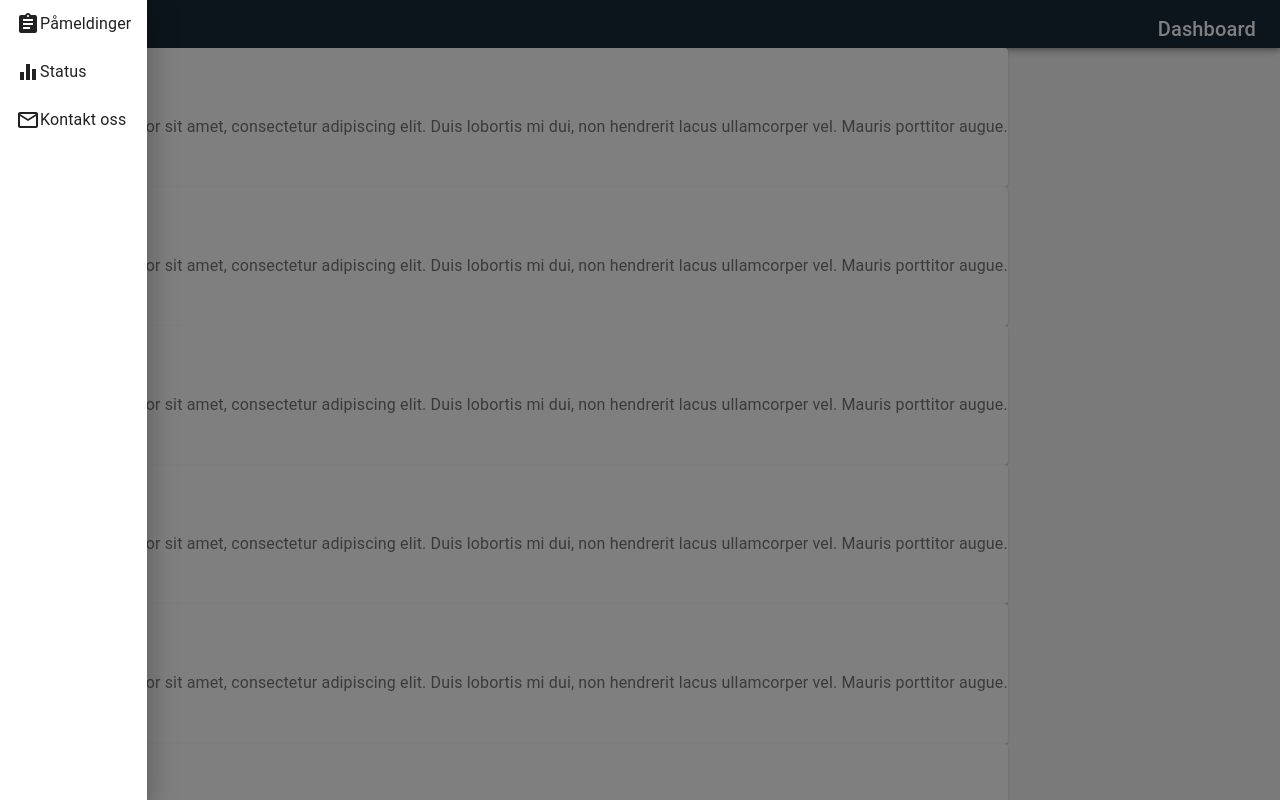
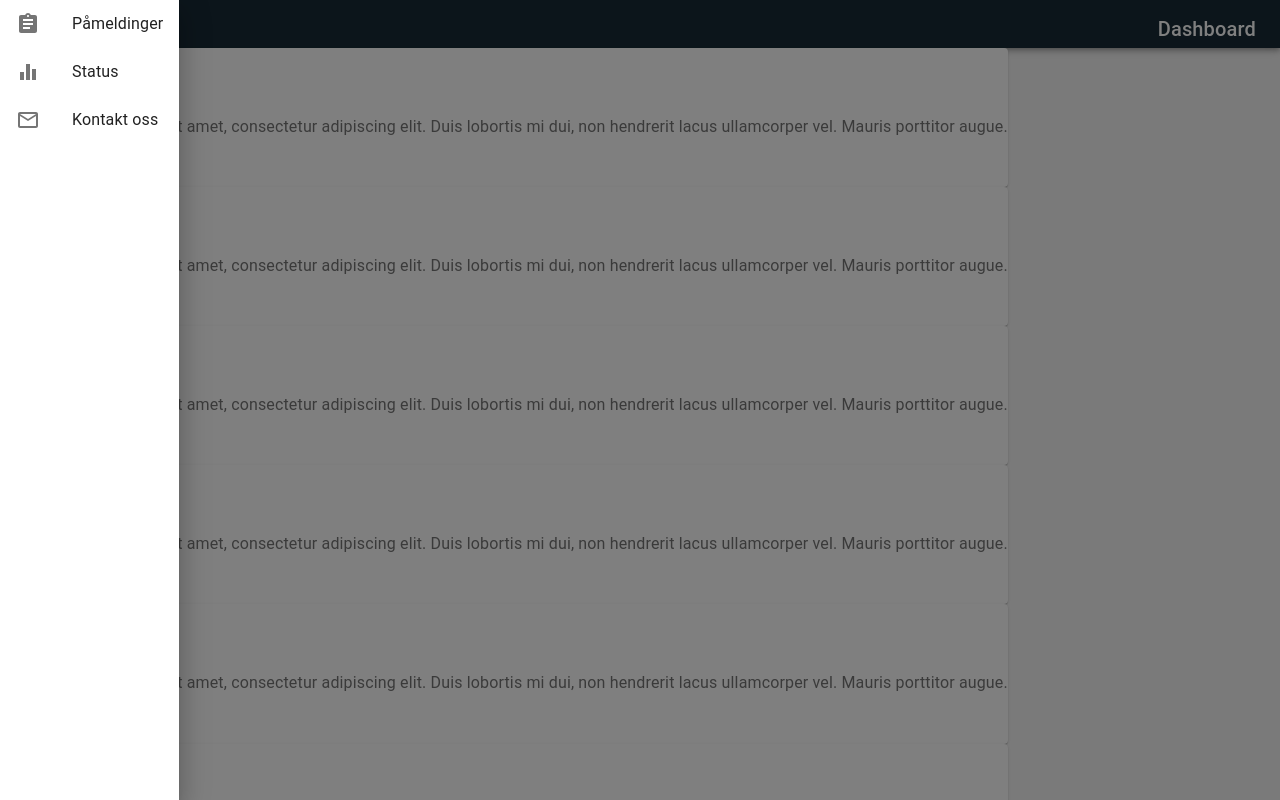
Before and after one commit to EirinS/DAT251-company-presentations-frontend, a React (Create React App) app: page /Dashboard in a window 1280 px wide. Both pictures are taken after a click on the button 36 px from the left and 24 px from the top of the page. Shown: the top 800 px of the page. Built offline with nearby package versions, Linux system fonts and the light colour scheme.

Commit message:
menu improved

```diff
--- a/src/Pages/Dashboard.jsx
+++ b/src/Pages/Dashboard.jsx
@@ -53,15 +53,15 @@ export default function Dashboard() {
             </IconButton>
             <Drawer anchor='left' open={menuOpen} onClose={() => setMenuOpen(false)}>
               <ListItem button>
-                <AssignmentIcon/>
+                <ListItemIcon><AssignmentIcon/></ListItemIcon>
                 <ListItemText primary={'Påmeldinger'} />
               </ListItem>
               <ListItem button>
-                <EqualizerIcon/>
+                <ListItemIcon><EqualizerIcon/></ListItemIcon>
                 <ListItemText primary={'Status'} />
               </ListItem>
               <ListItem button>
-                <MailOutlineIcon/>
+                <ListItemIcon><MailOutlineIcon/></ListItemIcon>
                 <ListItemText primary={'Kontakt oss'} />
               </ListItem>
               <List>
```
